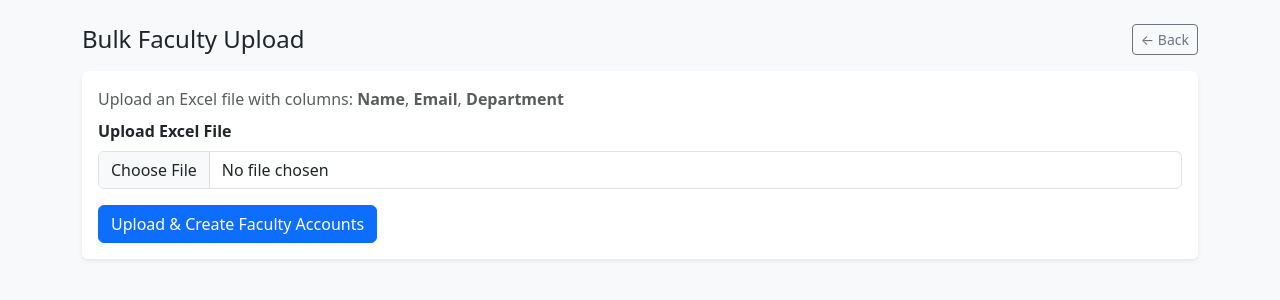
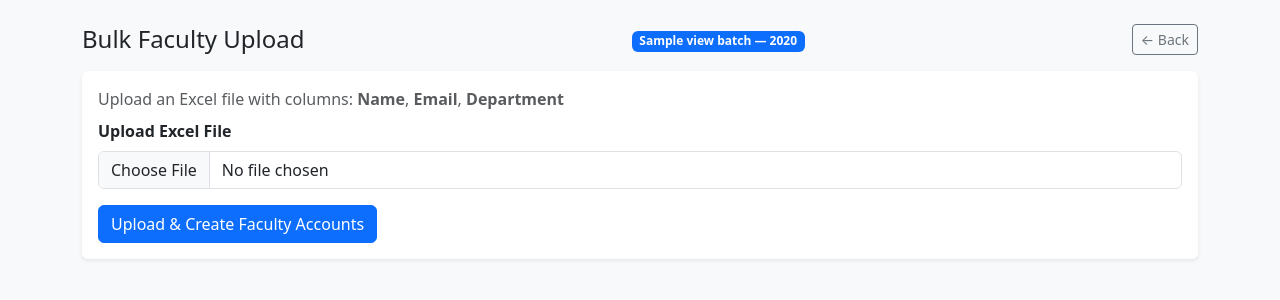
Before and after one commit to abhijithhv-rnsit/rnsit-multidisciplinary_project_2025-26, a Flask app: template templates/admin_faculty_bulk_upload.html in a window 1280 px wide. Shown: the part 56-356 px from the top of the page. Run offline with Flask 3, Linux system fonts and the light colour scheme; the template is opened without the code that fills it: most values are stand-ins (such as "Sample title", 1, 10 or a date in 2020); some libraries are stand-ins or nearby versions.

Commit message:
Update admin_faculty_bulk_upload.html

```diff
--- a/templates/admin_faculty_bulk_upload.html
+++ b/templates/admin_faculty_bulk_upload.html
@@ -13,6 +13,7 @@
 
   <div class="d-flex justify-content-between align-items-center mb-3">
     <h4 class="mb-0">Bulk Faculty Upload</h4>
+    {% if view_batch %}<div><span class="badge bg-primary">{{ view_batch.batch_name }} — {{ view_batch.academic_year }}</span></div>{% endif %}
     <a href="/admin/home" class="btn btn-outline-secondary btn-sm">← Back</a>
   </div>
 
```
